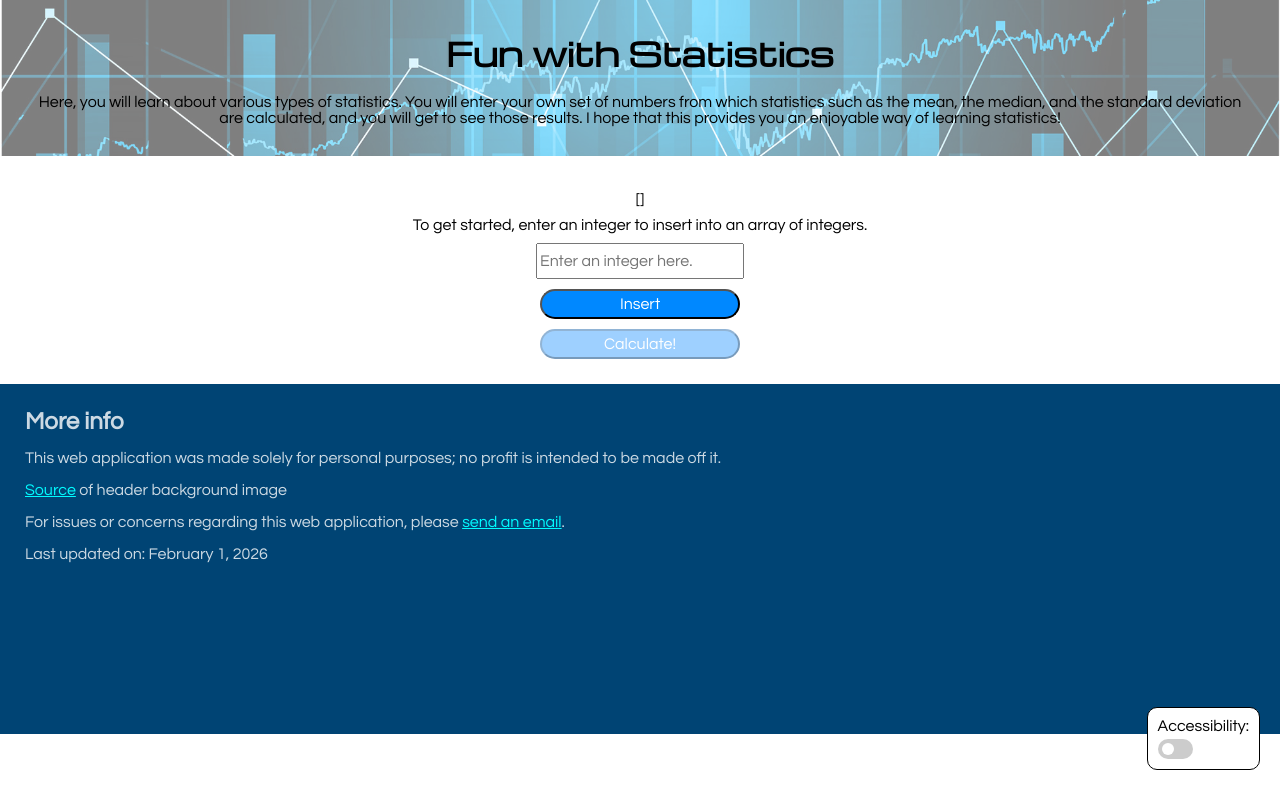
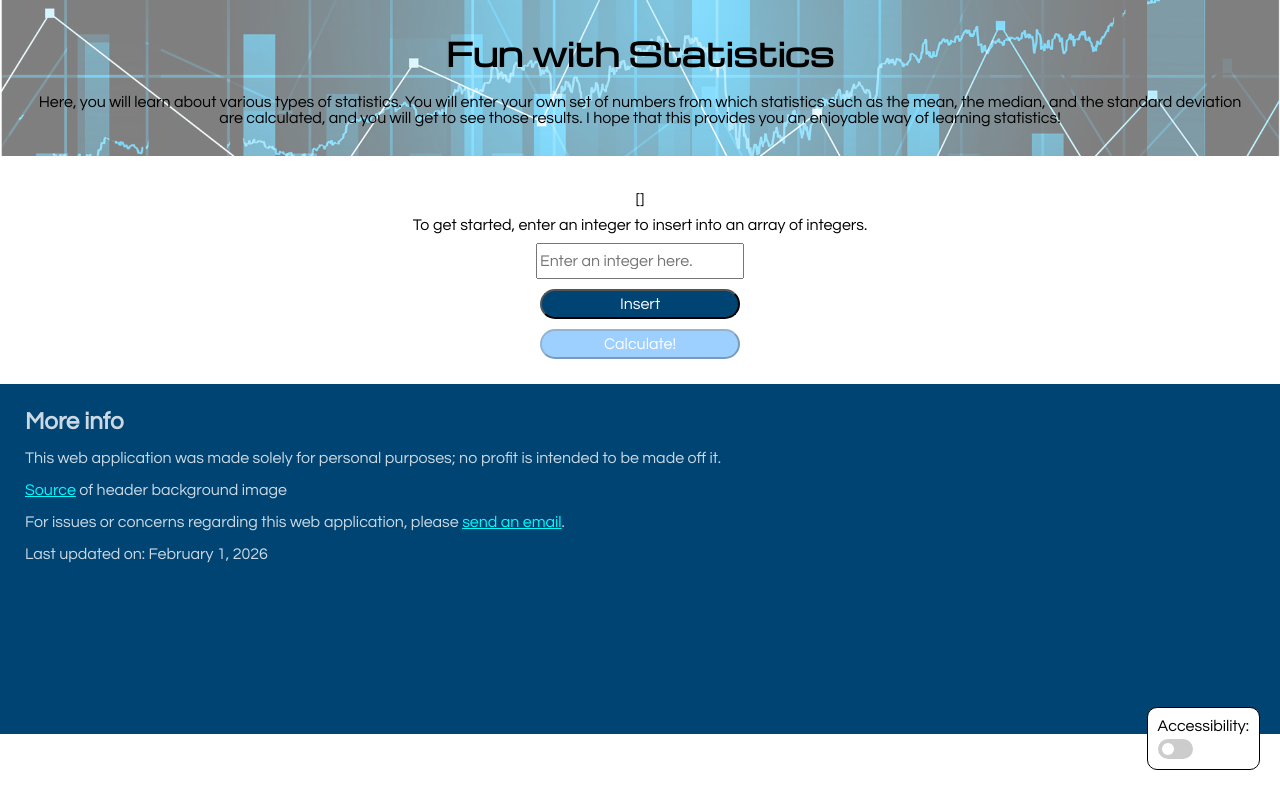
Before and after one commit to pianostar-kim/Fun-with-Statistics-React-Version, a React (Vite) app: page / in a window 1280 px wide. In both pictures the pointer is over the button "Insert". Built offline with nearby package versions, Linux system fonts and the light colour scheme.

Commit message:
Added a transition on the background color for the buttons when the mouse moves on or off them.

```diff
--- a/src/index.css
+++ b/src/index.css
@@ -106,6 +106,11 @@ main button {
   color: white;
   background-color: #0088ff;
   cursor: pointer;
+  transition: background-color 0.15s ease-in-out;
+}
+
+main button:hover {
+  background-color: #004474;
 }
 
 main button:disabled {
```
